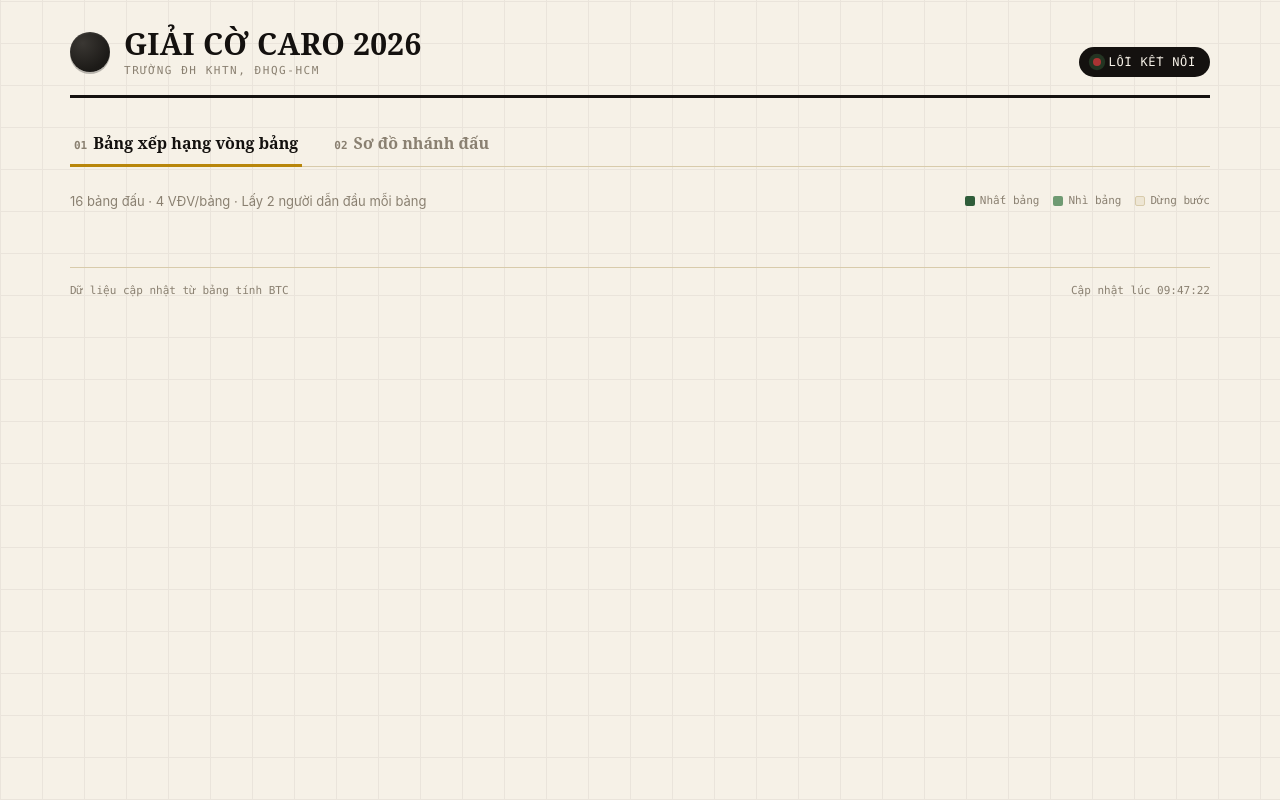
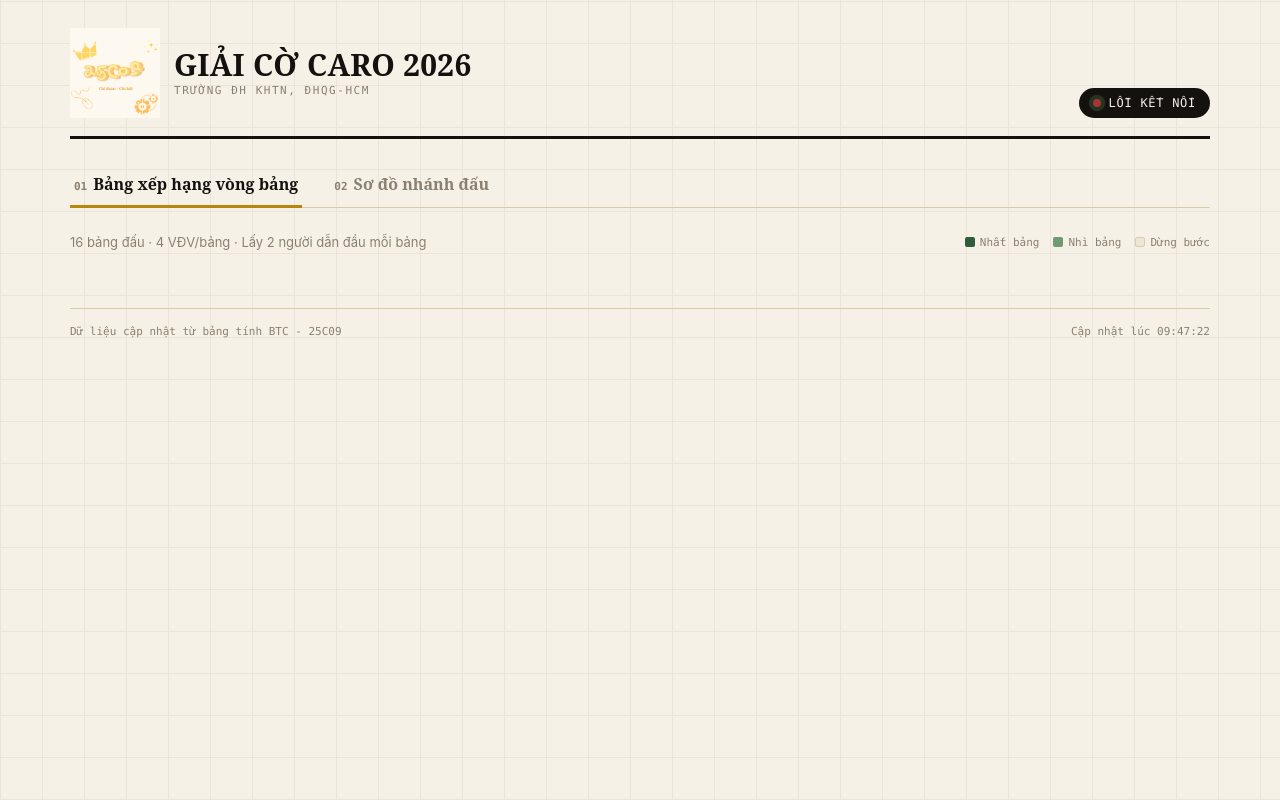
Before and after one commit to KhanPodMiu/Caro2026, a plain HTML site: page index.html in a window 1280 px wide. Drawn offline with Linux system fonts and the light colour scheme.

Commit message:
feat : logo

```diff
--- a/index.html
+++ b/index.html
@@ -14,7 +14,7 @@
 
   <header>
     <div class="brand">
-      <div class="stone-mark"></div>
+      <img src="assets/Logo/logo.png" alt="Logo" class="logo">
       <div>
         <h1>GIẢI CỜ CARO 2026</h1>
         <div class="sub">Trường ĐH KHTN, ĐHQG-HCM</div>
@@ -57,7 +57,7 @@
   </section>
 
   <footer>
-    <span>Dữ liệu cập nhật từ bảng tính BTC</span>
+    <span>Dữ liệu cập nhật từ bảng tính BTC - 25C09</span>
     <span id="clock"></span>
   </footer>
 
--- a/styles.css
+++ b/styles.css
@@ -394,3 +394,10 @@ footer {
   .champion-banner { padding: 18px; }
   header { padding-top: 18px; }
 }
+
+.logo {
+  width: 90px;
+  height: 90px;
+  object-fit: contain;
+  flex-shrink: 0;
+}
```
Also changed, not shown: assets/Logo/logo.png (added).
